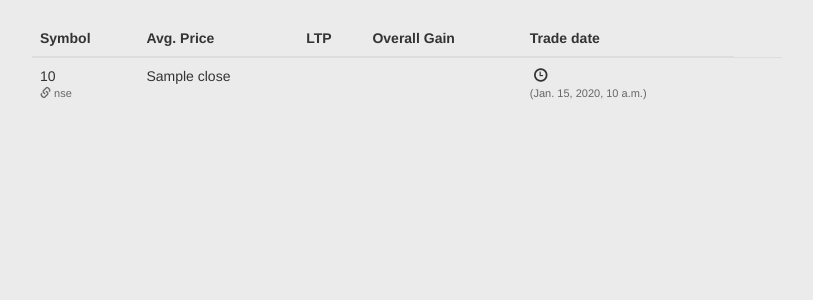
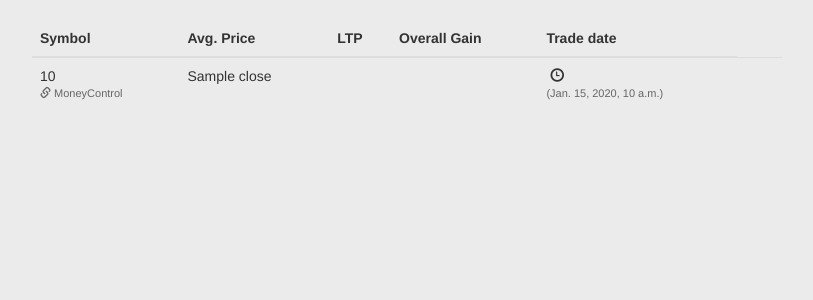
Before and after one commit to mani098/twinbull, a Django app: template stocks/templates/stocks/index.html in a window 1280 px wide. Shown: the part 52-352 px from the top of the page, without its empty margins (233-1046 px from the left). Run offline with Django 3.2, Linux system fonts and the light colour scheme; the template is opened without the code that fills it: most values are stand-ins (such as "Sample title", 1, 10 or a date in 2020); some libraries are stand-ins or nearby versions.

Commit message:
Added money control link in view

```diff
--- a/stocks/templates/stocks/history.html
+++ b/stocks/templates/stocks/history.html
@@ -35,8 +35,8 @@
                             {{ i.stock }}
                         </div>
                         <div class="addFadeColor">
-                            <a href="https://www.nseindia.com/live_market/dynaContent/live_watch/get_quote/GetQuote.jsp?symbol={{ i.stock }}"
-                               target="_blank"><span class="glyphicon glyphicon-link"></span> nse</a></div>
+                            <a href="{{ i.stock.moneycontrol_link }}"
+                               target="_blank"><span class="glyphicon glyphicon-link"></span> MoneyControl</a></div>
                     </td>
                     <td>{{ i.trade_date }}
                         <div>
--- a/stocks/templates/stocks/index.html
+++ b/stocks/templates/stocks/index.html
@@ -22,8 +22,8 @@
                          data-symbol="{{ i.stock }}" data-tradedate="{{ i.trade_date }}">{{ i.stock }}
                     </div>
                     <div class="addFadeColor"><a
-                            href="https://www.nseindia.com/live_market/dynaContent/live_watch/get_quote/GetQuote.jsp?symbol={{ i.stock }}"
-                            target="_blank"><span class="glyphicon glyphicon-link"></span> nse</a></div>
+                            href="{{ i.stock.moneycontrol_link }}"
+                            target="_blank"><span class="glyphicon glyphicon-link"></span> MoneyControl</a></div>
                 </td>
                 <td>{{ i.close }}</td>
                 <td>
```
